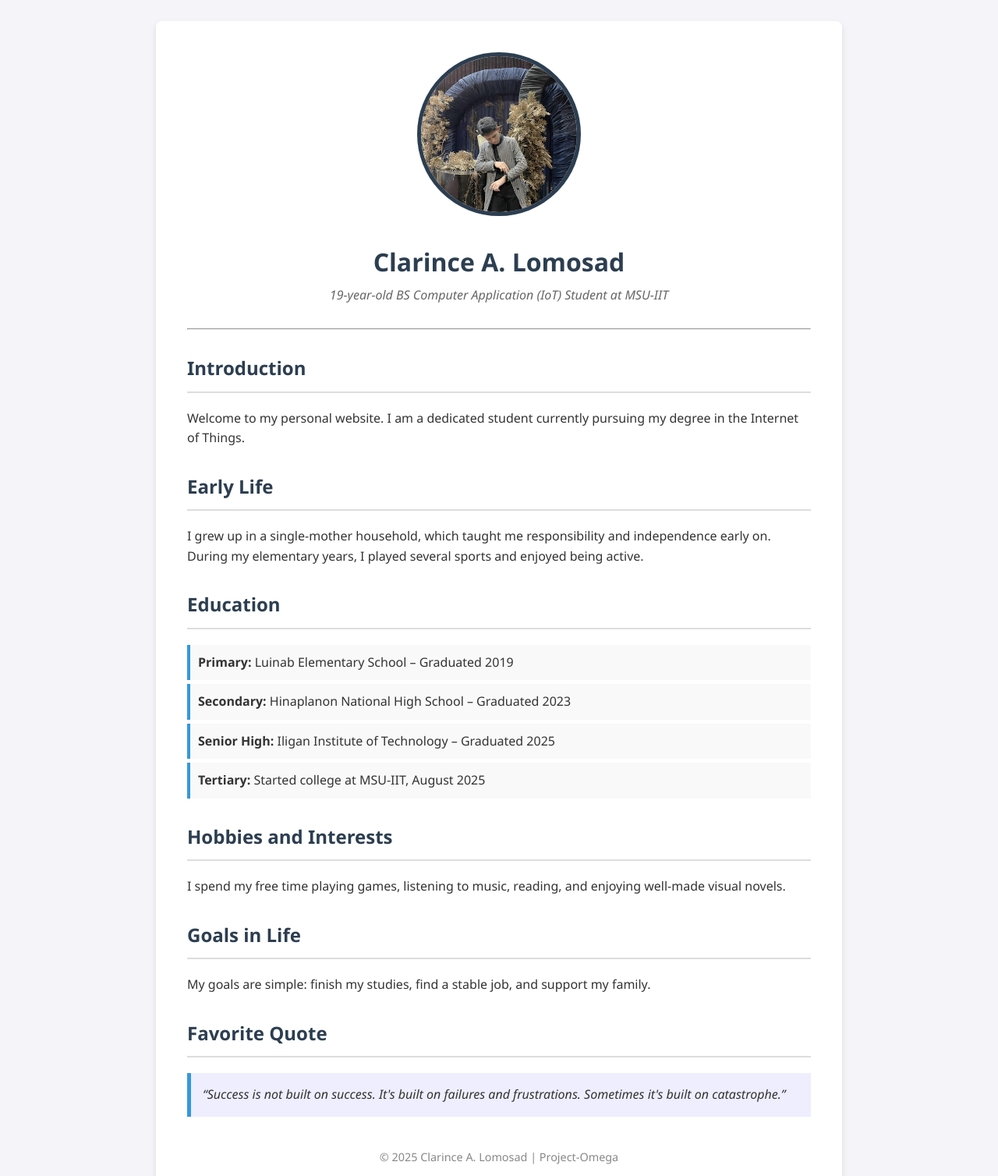
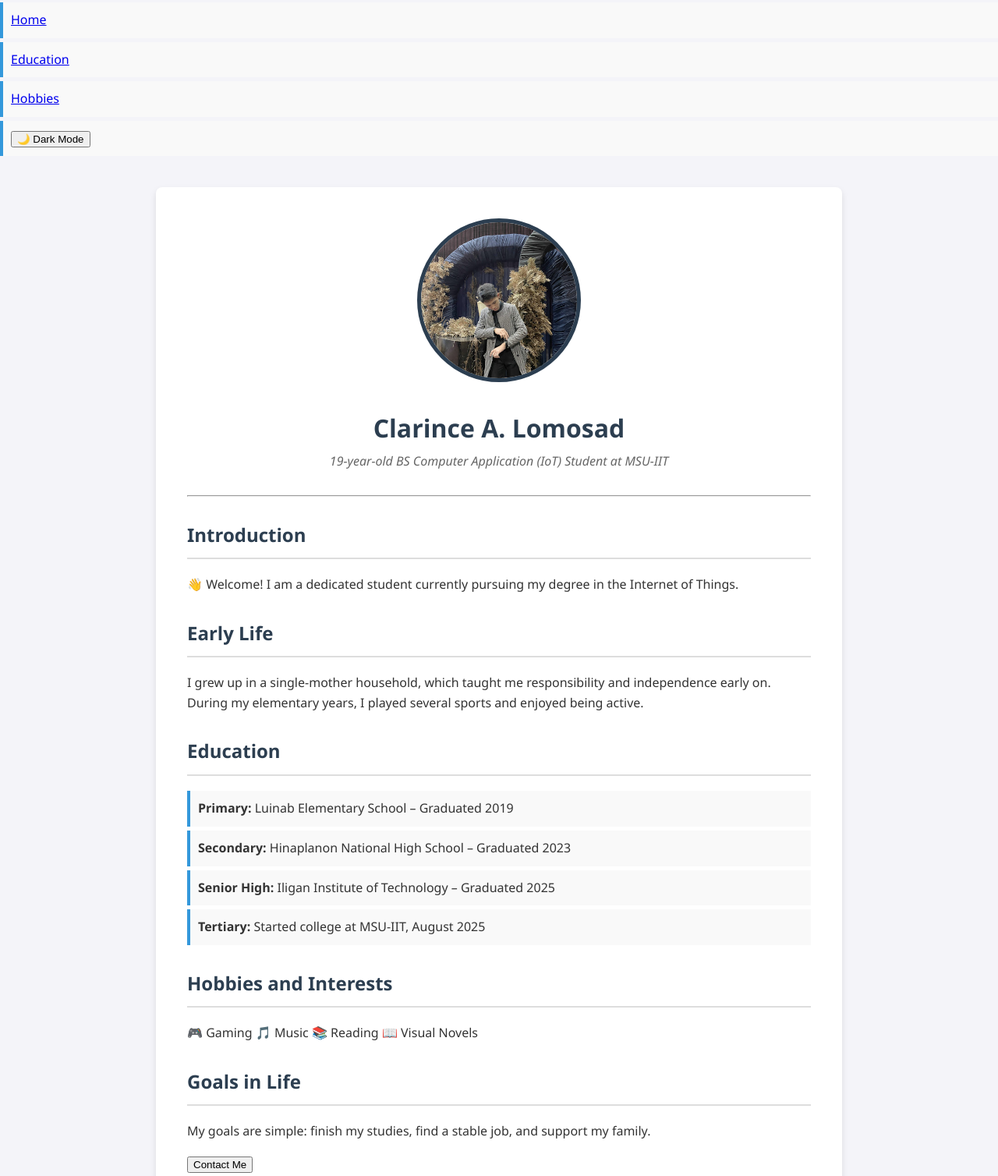
Before and after one commit to Xyber-VG/Project-Omega, a plain HTML site: page index.html in a window 1280 px wide. Shown: the part 13-1521 px from the top of the page at 78% size. Drawn offline with Linux system fonts and the light colour scheme.

Commit message:
Enhance index.html with navigation and title update
Added a navigation bar and updated the title for the interactive profile.

```diff
--- a/index.html
+++ b/index.html
@@ -3,10 +3,19 @@
 <head>
     <meta charset="UTF-8">
     <meta name="viewport" content="width=device-width, initial-scale=1.0">
-    <title>Clarince A. Lomosad - Autobiography</title>
+    <title>Clarince A. Lomosad - Interactive Profile</title>
     <link rel="stylesheet" href="style.css">
 </head>
 <body>
+
+    <nav class="navbar">
+        <ul>
+            <li><a href="#introduction">Home</a></li>
+            <li><a href="#education">Education</a></li>
+            <li><a href="#hobbies">Hobbies</a></li>
+            <li><button id="theme-toggle">🌙 Dark Mode</button></li>
+        </ul>
+    </nav>
 
     <div class="container">
         <header class="profile-header">
@@ -19,7 +28,7 @@
 
         <section id="introduction">
             <h2>Introduction</h2>
-            <p>Welcome to my personal website. I am a dedicated student currently pursuing my degree in the Internet of Things.</p>
+            <p class="greeting-text">👋 <span id="dynamic-greeting">Welcome</span>! I am a dedicated student currently pursuing my degree in the Internet of Things.</p>
         </section>
 
         <section id="early-life">
@@ -39,12 +48,18 @@
 
         <section id="hobbies">
             <h2>Hobbies and Interests</h2>
-            <p>I spend my free time playing games, listening to music, reading, and enjoying well-made visual novels.</p>
+            <div class="hobby-grid">
+                <span>🎮 Gaming</span>
+                <span>🎵 Music</span>
+                <span>📚 Reading</span>
+                <span>📖 Visual Novels</span>
+            </div>
         </section>
 
         <section id="goals">
             <h2>Goals in Life</h2>
             <p>My goals are simple: finish my studies, find a stable job, and support my family.</p>
+            <button onclick="showAlert()" class="contact-btn">Contact Me</button>
         </section>
 
         <section id="quote">
@@ -59,5 +74,7 @@
         </footer>
     </div>
 
+    <script src="script.js"></script>
+
 </body>
 </html>
```
